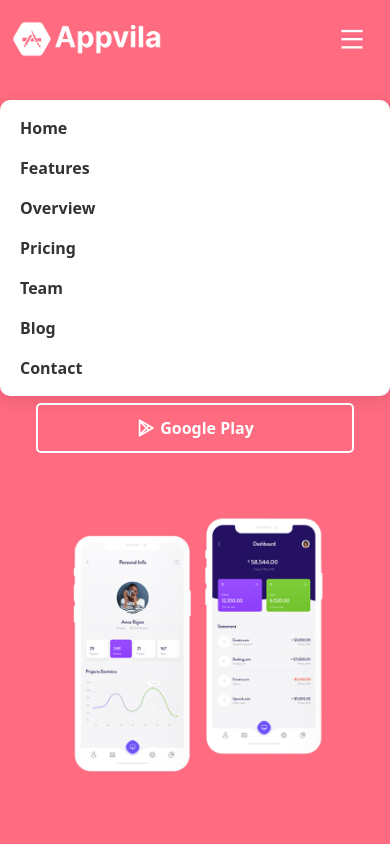
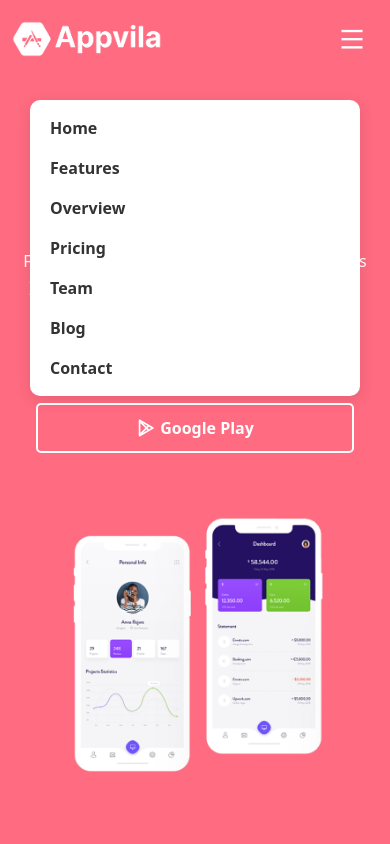
Before and after one commit to rafayHussain786/Appvilla, a plain HTML site: page index.html in a window 390 px wide. Both pictures are taken after a click on the button "Toggle navigation". Shown: the top 844 px of the page. Drawn offline with nearby package versions, Linux system fonts and the light colour scheme.

Commit message:
third-commet

```diff
--- a/CSS/style.css
+++ b/CSS/style.css
@@ -136,14 +136,17 @@
         /* margin-top: 80px; */
 
     }
-    .navbar{
+
+    .navbar {
         position: relative;
     }
-    .navbar-collapse{
+
+    .navbar-collapse {
         position: absolute;
         top: 100px;
-        left: 0px;
-        width: 100%;
+        left: 150px;
+        right: 150px;
+
     }
 
     .navbar-collapse .nav-link {
@@ -153,10 +156,26 @@
     .nav-link:focus {
         color: var(--primary-color);
     }
-    .navbar-nav{
+
+    .navbar-nav {
         padding-left: 20px;
     }
 }
+@media (max-width: 767px) {
+    .navbar-collapse {
+        left: 120px;
+        right: 120px;
+    }
+}
+
+
+@media (max-width: 575px) {
+    .navbar-collapse {
+        left: 30px;
+        right: 30px;
+    }
+}
+
 
 
 
```
